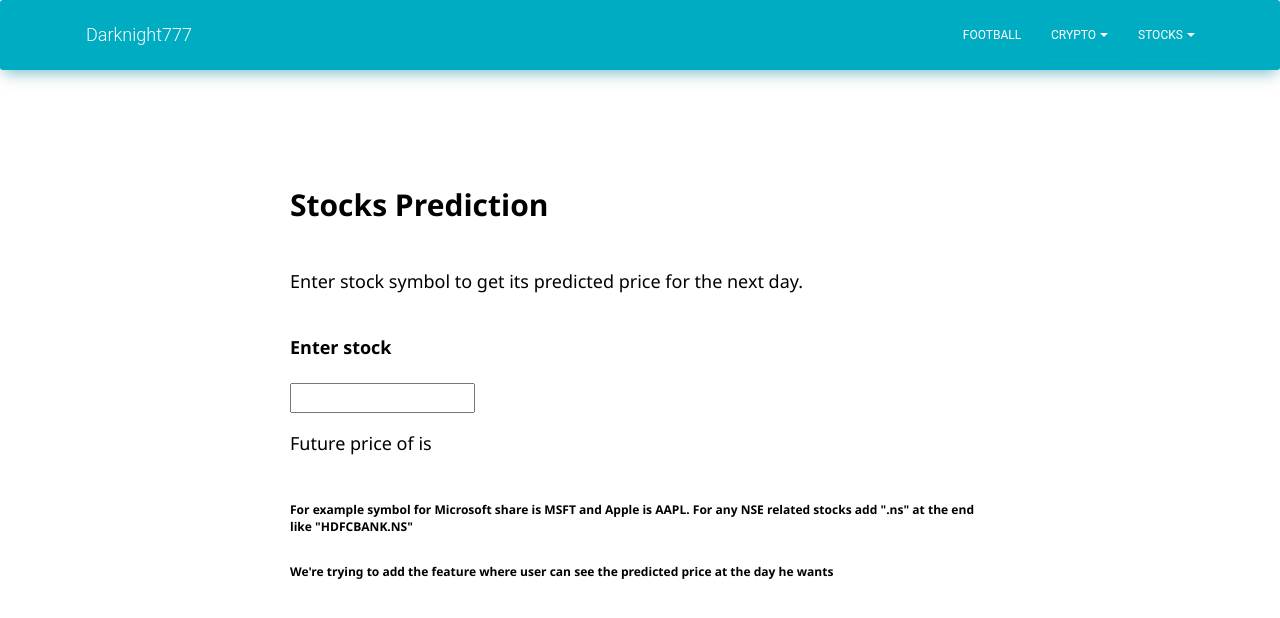
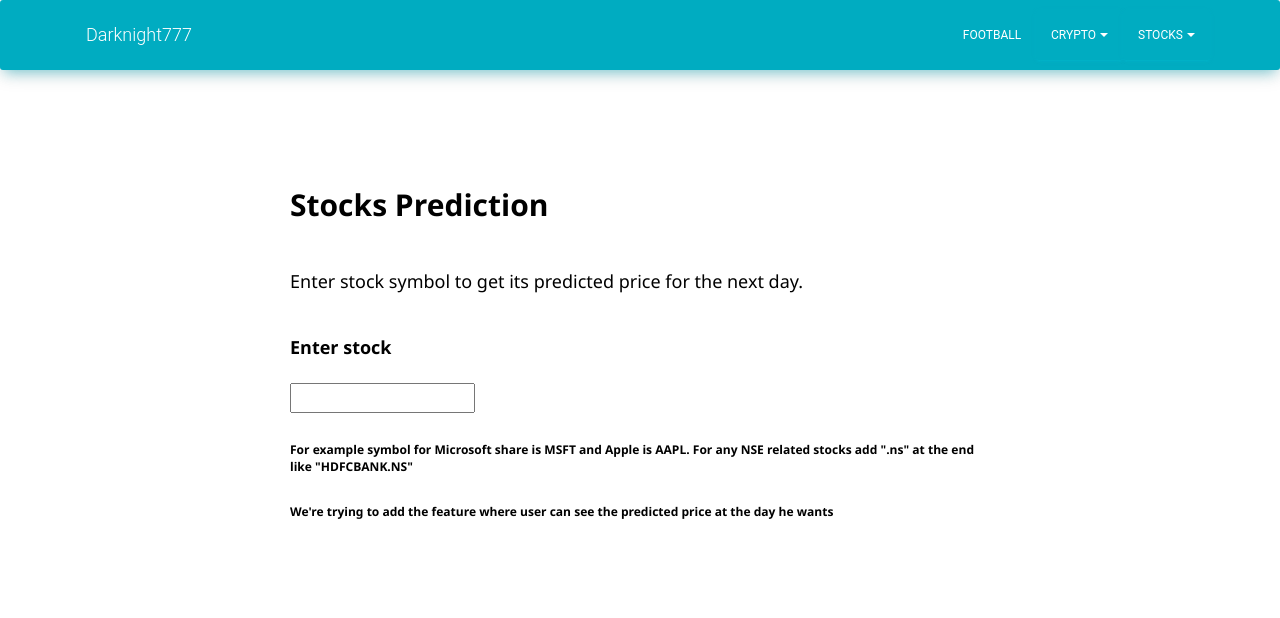
Before and after one commit to sgollapudi77/hello-react, a React (Create React App) app: page /stocks/algo in a window 1280 px wide. Shown: the top 618 px of the page. Built offline with nearby package versions, Linux system fonts and the light colour scheme.

Commit message:
feat: Display current price and predicted price to user

```diff
--- a/src/pages/StocksAlgo.js
+++ b/src/pages/StocksAlgo.js
@@ -5,9 +5,8 @@ class StocksAlgo extends React.Component{
         super(props);
         this.state = {
             data:"",
-            value:""
+            value:"",
         };
-        this.isSubmit = false;
         this.sendData = this.sendData.bind(this);
         this.takeInput = this.takeInput.bind(this);
     }
@@ -17,9 +16,7 @@ class StocksAlgo extends React.Component{
     }
 
     sendData(event){
-        // alert('Submitted '+this.state.value)
         this.callAPI()
-        this.isSubmit = true;
         event.preventDefault();
     }
 
@@ -46,7 +43,7 @@ class StocksAlgo extends React.Component{
                 <br/>
                 <input style={{height:"24px"}} type="text" value={this.state.value} onChange={this.takeInput}/>
             </form>
-            <p>Future price of {this.state.value} is {this.state.data}</p>
+            <pre>{this.state.data}</pre>
             <h6> For example symbol for Microsoft share is MSFT
                 and Apple is AAPL. For any NSE related stocks add ".ns" at the end like "HDFCBANK.NS"
             </h6>
```
Also changed, not shown: 1 other file (tests, documents, lock files or other folders).
